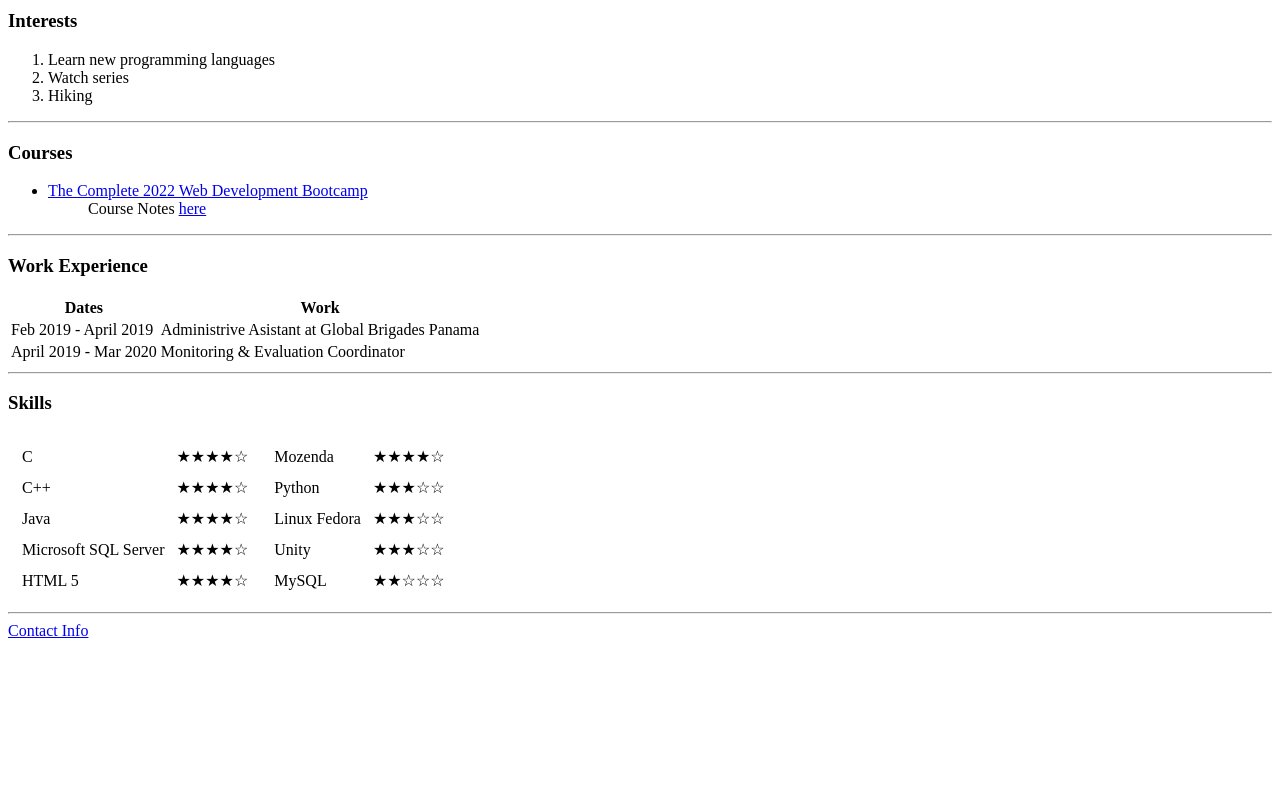
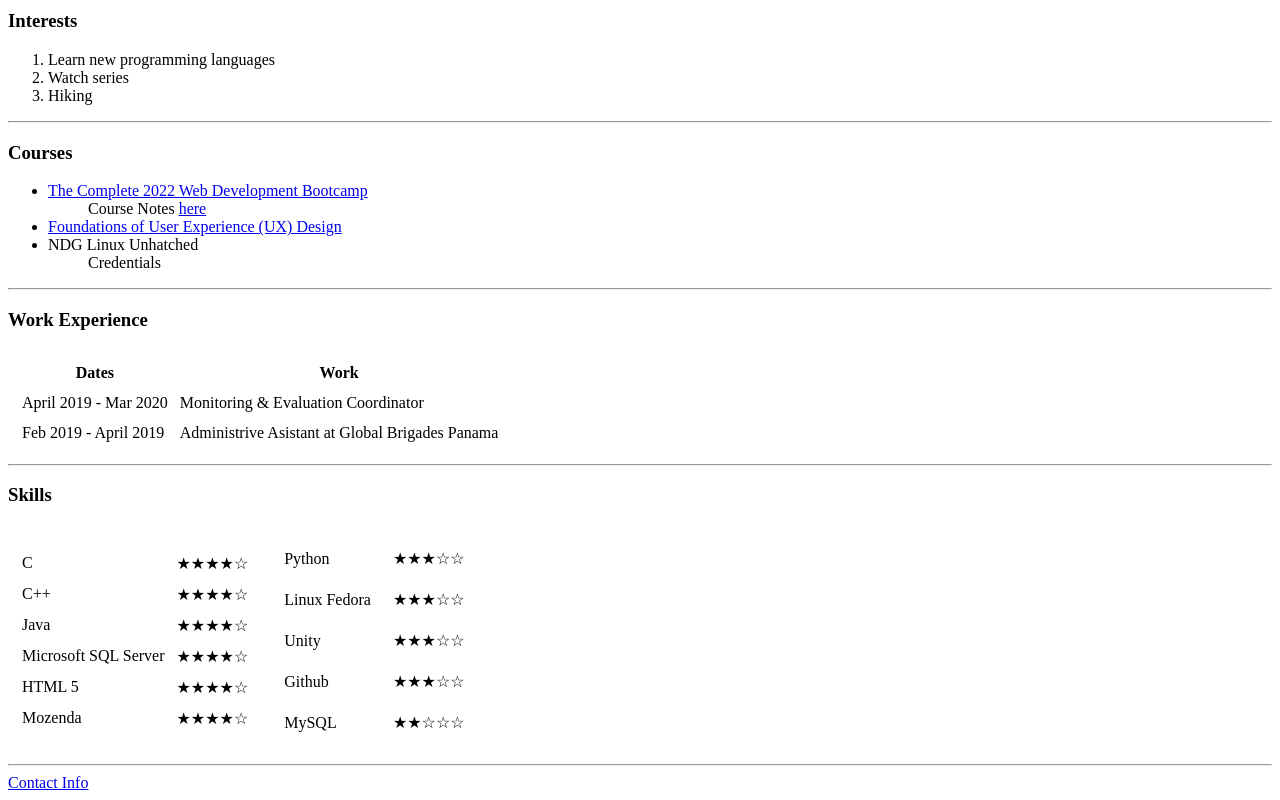
Before and after one commit to genevavit/cv, a plain HTML site: page index.html in a window 1280 px wide. Shown: the part 571-1371 px from the top of the page. Before the commit the page ends 1219 px from the top, so only its background shows below. Drawn offline with Linux system fonts and the light colour scheme.

Commit message:
Update index

```diff
--- a/index.html
+++ b/index.html
@@ -1,17 +1,22 @@
 <!DOCTYPE html>
 <html lang="en" dir="ltr">
+
 <head>
   <meta charset="utf-8">
   <title>Genesis Vitale's Personal Site</title>
 </head>
+
 <body>
   <table cellspacing="20">
     <tr>
       <td><img src="Images/Genesis Chiriqui.png" alt="Genesis Vitale profile picture"></td>
-        <td><h1>Genesis Vitale</h1>
+      <td>
+        <h1>Genesis Vitale</h1>
         <p><em><strong>Systems and Computation Engineer</strong> Student.</em></p>
         <p>I'm a student at <em><strong><a href="https://utp.ac.pa/">Universidad Tecnológica de Panamá</a></strong></em>. I like learning anything related to <strong>web development</strong> and
-            <strong>UI/UX design</strong>.</p></td>
+          <strong>UI/UX design</strong>.
+        </p>
+      </td>
     </tr>
   </table>
   <hr>
@@ -33,14 +38,18 @@
   <hr>
   <h3>Courses</h3>
   <ul>
-        <li><a href="https://www.udemy.com/course/the-complete-web-development-bootcamp/">
-          The Complete 2022 Web Development Bootcamp</a>
-        </li>
+    <li><a href="https://www.udemy.com/course/the-complete-web-development-bootcamp/">The Complete 2022 Web Development Bootcamp</a></li>
     <dd>Course Notes <a href="Notes - The Complete 2022 Web Development Bootcamp.html">here</a></dd>
+    <li><a href="https://www.coursera.org/learn/foundations-user-experience-design">Foundations of User Experience (UX) Design</a></li>
+    <li><a href="https://www.netacad.com/es/courses/os-it/ndg-linux-unhatched"></a>NDG Linux Unhatched</li>
+    <dd><a href="Course Credentials\GENESISVITALE-SISTEMAS OPERATI-certificate.pdf"></a>Credentials</dd>
   </ul>
   <hr>
   <h3>Work Experience</h3>
   <table>
+    <tr>
+      <td>
+        <table cellspacing="10">
           <thead>
             <tr>
               <th>Dates</th>
@@ -49,14 +58,17 @@
           </thead>
           <tbody>
             <tr>
+              <td>April 2019 - Mar 2020</td>
+              <td>Monitoring & Evaluation Coordinator</td>
+            </tr>
+            <tr>
               <td>Feb 2019 - April 2019</td>
               <td>Administrive Asistant at Global Brigades Panama</td>
             </tr>
-          <tr>
-            <td>April 2019 - Mar 2020</td>
-            <td>Monitoring & Evaluation Coordinator</td>
+          </tbody>
+        </table>
+      </td>
     </tr>
-        </tbody>
   </table>
   <hr>
   <h3>Skills</h3>
@@ -84,14 +96,14 @@
             <td>HTML 5</td>
             <td>★★★★☆</td>
           </tr>
-              </table>
-            </td>
-            <td>
-              <table cellspacing="10">
           <tr>
             <td>Mozenda</td>
             <td>★★★★☆</td>
           </tr>
+        </table>
+      </td>
+      <td>
+        <table cellspacing="20">
           <tr>
             <td>Python</td>
             <td>★★★☆☆</td>
@@ -105,6 +117,10 @@
             <td>★★★☆☆</td>
           </tr>
           <tr>
+            <td>Github</td>
+            <td>★★★☆☆</td>
+          </tr>
+          <tr>
             <td>MySQL</td>
             <td>★★☆☆☆</td>
           </tr>
@@ -115,4 +131,5 @@
   <hr>
   <a href="Contact Info.html">Contact Info</a>
 </body>
+
 </html>
```
Lines whose indentation alone changed are shown as unchanged.
